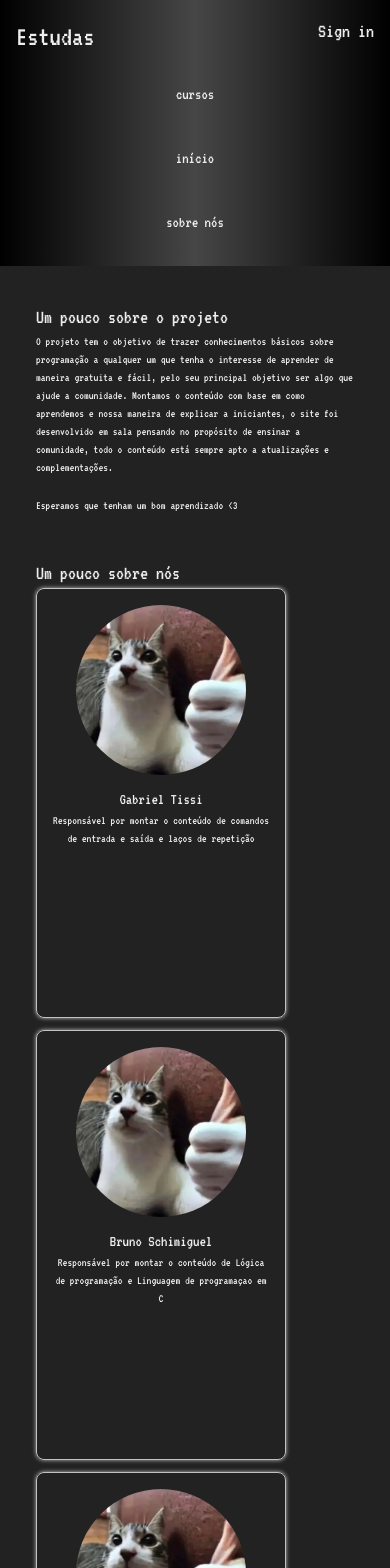
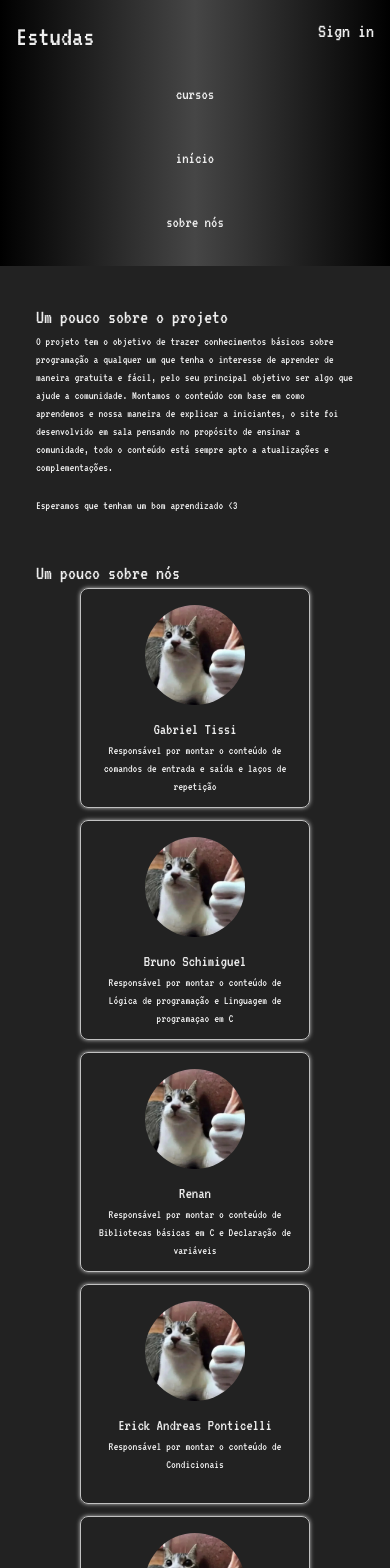
Before and after one commit to PrieTorres/Estudas, a Next.js app: page /about in a window 390 px wide. Shown: the top 1568 px of the page. Built offline with nearby package versions, Linux system fonts and the light colour scheme; no server answers.

Commit message:
fix: styles adjusts in mobile

```diff
--- a/src/app/about/page.tsx
+++ b/src/app/about/page.tsx
@@ -42,7 +42,7 @@ const AboutPage = () => {
       </article>
       <section style={{ padding: 12 }}>
         <h1>Um pouco sobre nós</h1>
-        <div style={{ display: "flex", flexWrap: "wrap", gap: 12 }}>
+        <div style={{ display: "flex", flexWrap: "wrap", gap: 12 }} className="max-sm:justify-center">
           {members.map((member, i) =>
             <div key={`member_${i}`}>
               <CardParticipant
--- a/src/app/page.tsx
+++ b/src/app/page.tsx
@@ -64,11 +64,12 @@ export default function Home() {
           <LoadingSection />
           :
           <Section type="flex-list">
-            <div>
+            <div style={{ width: "100%" }}>
               {
                 !user ? "faça login para salvar seu progresso" :
                   coursesInProgress?.length > 0 ? "cursos em andamento" : "nenhum curso em andamento :("
               }
+            </div>
             {
               coursesInProgress.filter(prgDat => typeof prgDat.courseId === 'object' && !prgDat.courseId.hide).map((progressData, i) => (
                 <div key={`${progressData?._id}_${i}`}>
@@ -82,7 +83,6 @@ export default function Home() {
                 </div>
               ))
             }
-            </div>
           </Section>
       }
     </div>
--- a/src/components/CardParticipant/styles.ts
+++ b/src/components/CardParticipant/styles.ts
@@ -36,15 +36,16 @@ export const Container = styled.article`
     }
 
     @media ${theme.media.lteSmall} {
-      width: 250px;
+      width: 230px;
+      height: 220px;
 
       & p {
         ${responsiveFontSize(theme, "medium")}
       }
 
       & img {
-        width: 170px;
-        height: 170px;
+        width: 100px;
+        height: 100px;
         margin-bottom: 12px;
       }
     }
--- a/src/components/Course/styles.ts
+++ b/src/components/Course/styles.ts
@@ -7,8 +7,8 @@ export const Container = styled.article`
       border: 1px solid ${theme.colors.darkGrey};
       padding: ${theme.spacings.medium};
       border-radius: ${theme.radius.default};
-      width: 300px;
-      height: 160px;
+      width: 320px;
+      height: 180px;
       cursor: pointer;
       transition: box-shadow 0.3s;
 
```
Lines whose indentation alone changed are shown as unchanged.
